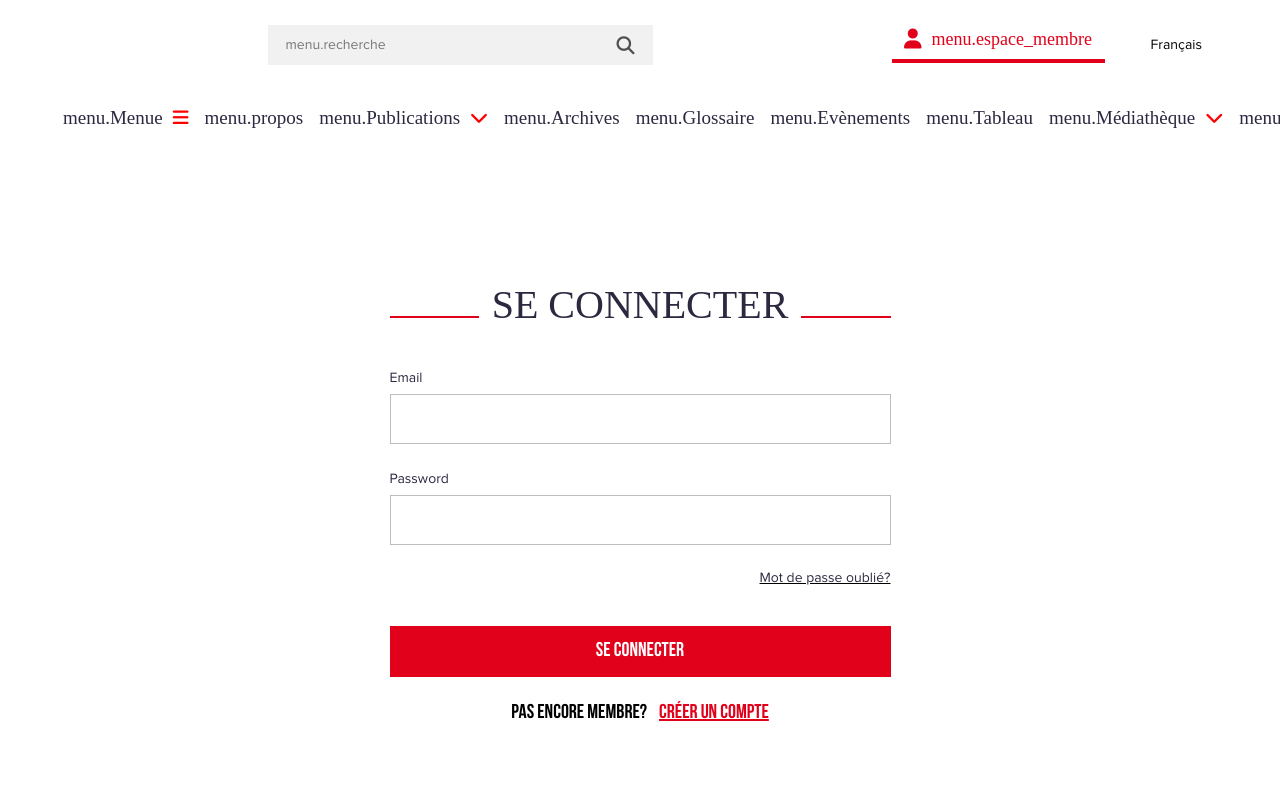
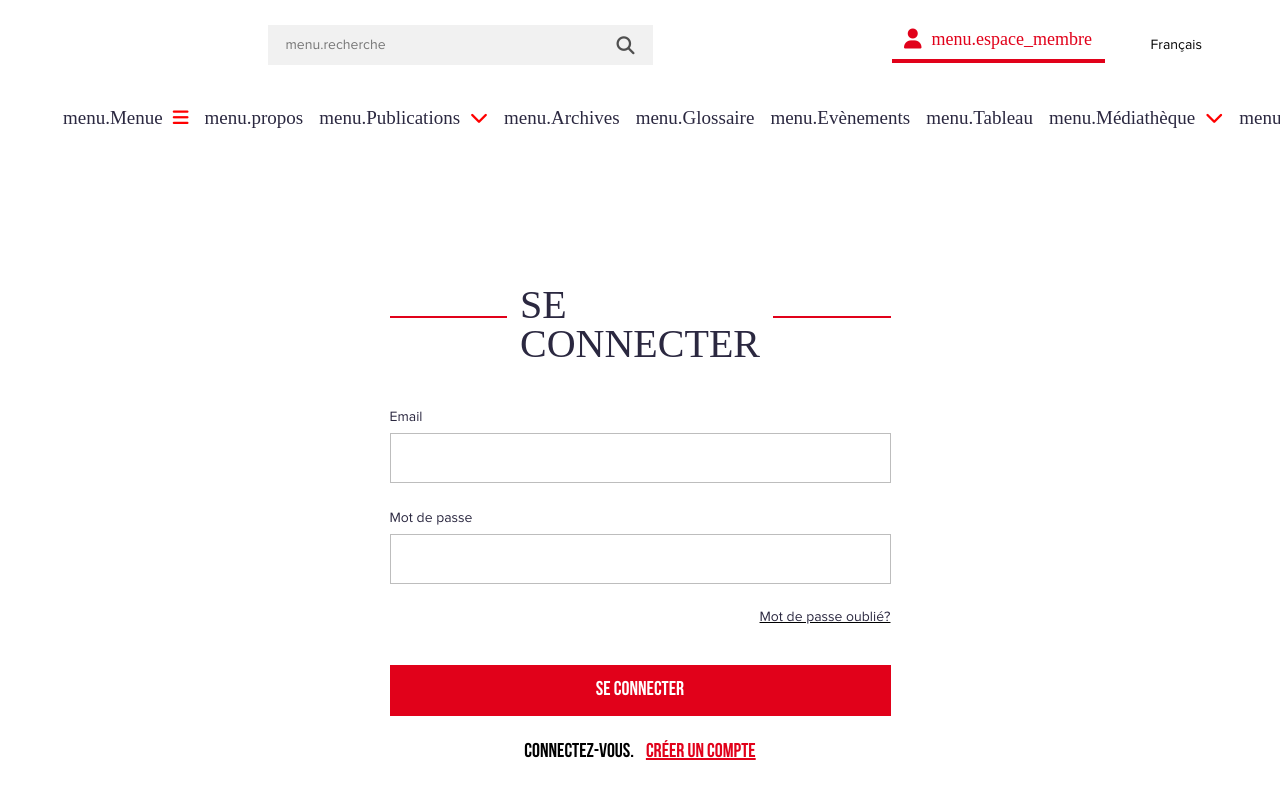
Before and after one commit to tarekguermazi/buildfront0602, a React (Create React App) app: page /auth/signin in a window 1280 px wide. Shown: the top 798 px of the page. Built offline with nearby package versions, Linux system fonts and the light colour scheme.

Commit message:
traduction singnup page

```diff
--- a/src/i18n/ar.tsx
+++ b/src/i18n/ar.tsx
@@ -20,7 +20,7 @@ const ar = {
     destroy: "حذف",
     mustSelectARow: "يجب تحديد صف",
     filters: "بحث متقدم",
-
+    Archives: "أرشيف",
     recherche: "بحث",
   },
 
@@ -588,7 +588,8 @@ const ar = {
     signin: "تسجيل الدخول",
     signup: "انشئ حساب",
     signout: "خروج",
-    alreadyHaveAnAccount: "هل لديك حساب؟ انشئ حساب",
+    alreadyHaveAnAccount: "هل لديك حساب؟",
+    already: "مسجل سابقا؟",
     social: {
       errors: {
         "auth-invalid-provider": "هذا البريد الإلكتروني مسجل بالفعل لمزود آخر.",
@@ -714,6 +715,9 @@ const ar = {
       oldPassword: "كلمة المرور القديمة",
       newPassword: "كلمة السر الجديدة",
       newPasswordConfirmation: "تأكيد كلمة السر الجديدة",
+      pays: "دولة",
+      region: "منطقة",
+      occupation: "إشغال",
     },
     enumerators: {
       pays: {
--- a/src/view/auth/SigninPage.tsx
+++ b/src/view/auth/SigninPage.tsx
@@ -58,7 +58,7 @@ function SigninPage() {
         <div className='app__login'>
           <div className='login__header'>
             <div className='communiquer__bar'></div>
-            <h2>Se&nbsp;Connecter</h2>
+            <h2>{i18n("auth.signin")}</h2>
             <div className='communiquer__bar'></div>
           </div>
           <FormProvider {...form}>
@@ -74,9 +74,8 @@ function SigninPage() {
                     onChange={handleChange}
                     externalErrorMessage={externalErrorMessage}
                   />
-
                   <InputFormItem
-                    label='Password'
+                    label={i18n("user.fields.password")}
                     name='password'
                     placeholder={i18n("user.fields.password")}
                     autoComplete='password'
@@ -93,10 +92,9 @@ function SigninPage() {
                     <ButtonIcon loading={loading} />
                     {i18n("auth.signin")}
                   </button>
-
                   <div className='form__link'>
                     <div className='link__account'>
-                      {i18n("auth.HaveAnAccount")}
+                      {i18n("auth.alreadyHaveAnAccount")}
                     </div>
                     <div className='__create'>
                       <Link to='/auth/signup' className='link__create'>
--- a/src/view/auth/SignupPage.tsx
+++ b/src/view/auth/SignupPage.tsx
@@ -108,7 +108,7 @@ function SignupPage() {
           <div className='Login__container' style={{ paddingTop: 0 }}>
             <div className='login__header'>
               <div className='communiquer__bar'></div>
-              <h2>Inscription</h2>
+              <h2>{i18n("auth.signup")}</h2>
               <div className='communiquer__bar'></div>
             </div>
             <FormProvider {...form}>
@@ -131,21 +131,21 @@ function SignupPage() {
                   </div>
                   <InputFormItem
                     name='email'
-                    label='Email'
+                    label={i18n("user.fields.email")}
                     placeholder='email'
                     autoComplete='email'
                     externalErrorMessage={externalErrorMessage}
                   />
                   <InputFormItem
                     name='password'
-                    label='Password'
+                    label={i18n("user.fields.password")}
                     placeholder='password'
                     autoComplete='email'
                     type='password'
                   />
                   <InputFormItem
                     name='newPasswordConfirmation'
-                    label='Confirm password'
+                    label={i18n("user.fields.newPasswordConfirmation")}
                     placeholder='password'
                     autoComplete='email'
                     type='password'
@@ -192,7 +192,7 @@ function SignupPage() {
                     <div className='link__account'>{i18n("auth.already")}</div>
                     <div className='__create'>
                       <Link to='/auth/signin' className='link__create'>
-                        {i18n("auth.alreadyHaveAnAccount")}
+                        {i18n("auth.signin")}
                       </Link>
                     </div>
                   </div>
```
